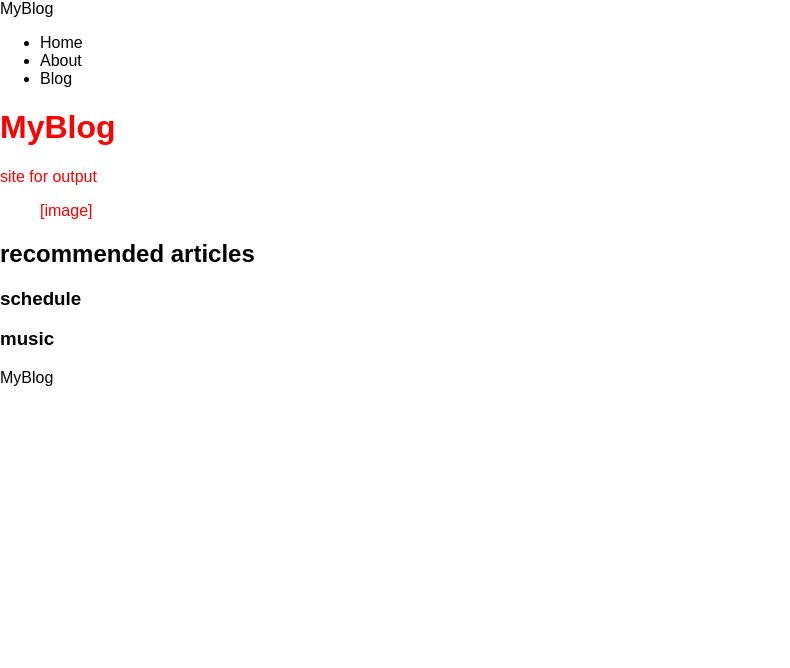
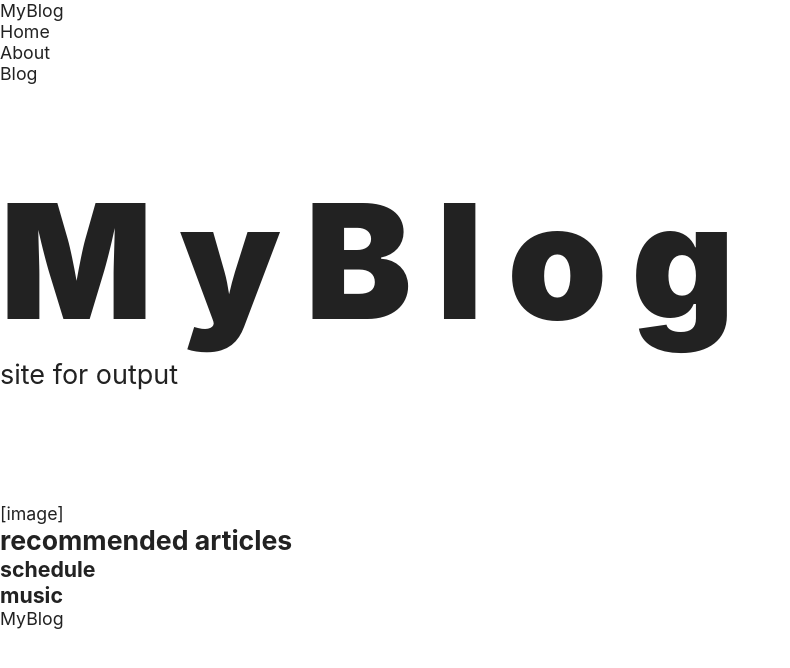
Before and after one commit to simultechnology/next-blog, a Next.js app: page / in a window 1280 px wide. Shown: the top 668 px of the page, without its empty margins (0-790 px from the left). Built offline with nearby package versions, Linux system fonts and the light colour scheme.

Commit message:
update some css files

```diff
--- a/components/hero.js
+++ b/components/hero.js
@@ -1,8 +1,12 @@
+import styles from 'styles/hero.module.css'
+
 export function Hero({ title, subtitle, imageOn = false }) {
   return (
     <Decoration>
-      <h1>{title}</h1>
-      <p>{subtitle}</p>
+      <div className={styles.text}>
+        <h1 className={styles.title}>{title}</h1>
+        <p className={styles.subtitle}>{subtitle}</p>
+      </div>
       {imageOn && <figure>[image]</figure>}
     </Decoration>
   )
@@ -10,7 +14,7 @@
 
 function Decoration(props) {
   return (
-    <div style={{ color: 'red'}}>
+    <div>
       {props.children}
     </div>
   )
--- a/pages/_app.js
+++ b/pages/_app.js
@@ -1,6 +1,5 @@
-import '../styles/globals.css'
+import 'styles/globals.css'
 import Layout from "@/components/layout";
-import 'styles/sample.css'
 
 function MyApp({ Component, pageProps }) {
   return (
--- a/pages/index.js
+++ b/pages/index.js
@@ -1,12 +1,8 @@
 import Head from 'next/head'
 import Image from 'next/image'
-import styles from '../styles/Home.module.css'
 import React from 'react'
 import Posts from "./posts";
-import {Header} from "@/components/header";
 import {Hero} from "@/components/hero";
-import {Footer} from "@/components/footer";
-import Layout from "@/components/layout";
 
 export default function Home() {
   return (
--- a/styles/Home.module.css
+++ /dev/null
@@ -1,129 +0,0 @@
-.container {
-  padding: 0 2rem;
-}
-
-.main {
-  min-height: 100vh;
-  padding: 4rem 0;
-  flex: 1;
-  display: flex;
-  flex-direction: column;
-  justify-content: center;
-  align-items: center;
-}
-
-.footer {
-  display: flex;
-  flex: 1;
-  padding: 2rem 0;
-  border-top: 1px solid #eaeaea;
-  justify-content: center;
-  align-items: center;
-}
-
-.footer a {
-  display: flex;
-  justify-content: center;
-  align-items: center;
-  flex-grow: 1;
-}
-
-.title a {
-  color: #0070f3;
-  text-decoration: none;
-}
-
-.title a:hover,
-.title a:focus,
-.title a:active {
-  text-decoration: underline;
-}
-
-.title {
-  margin: 0;
-  line-height: 1.15;
-  font-size: 4rem;
-}
-
-.title,
-.description {
-  text-align: center;
-}
-
-.description {
-  margin: 4rem 0;
-  line-height: 1.5;
-  font-size: 1.5rem;
-}
-
-.code {
-  background: #fafafa;
-  border-radius: 5px;
-  padding: 0.75rem;
-  font-size: 1.1rem;
-  font-family: Menlo, Monaco, Lucida Console, Liberation Mono, DejaVu Sans Mono,
-    Bitstream Vera Sans Mono, Courier New, monospace;
-}
-
-.grid {
-  display: flex;
-  align-items: center;
-  justify-content: center;
-  flex-wrap: wrap;
-  max-width: 800px;
-}
-
-.card {
-  margin: 1rem;
-  padding: 1.5rem;
-  text-align: left;
-  color: inherit;
-  text-decoration: none;
-  border: 1px solid #eaeaea;
-  border-radius: 10px;
-  transition: color 0.15s ease, border-color 0.15s ease;
-  max-width: 300px;
-}
-
-.card:hover,
-.card:focus,
-.card:active {
-  color: #0070f3;
-  border-color: #0070f3;
-}
-
-.card h2 {
-  margin: 0 0 1rem 0;
-  font-size: 1.5rem;
-}
-
-.card p {
-  margin: 0;
-  font-size: 1.25rem;
-  line-height: 1.5;
-}
-
-.logo {
-  height: 1em;
-  margin-left: 0.5rem;
-}
-
-@media (max-width: 600px) {
-  .grid {
-    width: 100%;
-    flex-direction: column;
-  }
-}
-
-@media (prefers-color-scheme: dark) {
-  .card,
-  .footer {
-    border-color: #222;
-  }
-  .code {
-    background: #111;
-  }
-  .logo img {
-    filter: invert(1);
-  }
-}
--- a/styles/globals.css
+++ b/styles/globals.css
@@ -1,26 +1,58 @@
-html,
-body {
-  padding: 0;
-  margin: 0;
-  font-family: -apple-system, BlinkMacSystemFont, Segoe UI, Roboto, Oxygen,
-    Ubuntu, Cantarell, Fira Sans, Droid Sans, Helvetica Neue, sans-serif;
+
+:root {
+    --white: #ffffff;
+    --gray-10: #eeeeee;
+    --gray-25: #aaaaaa;
+    --gray-50: #707070;
+    --gray-75: #444444;
+    --black: #222222;
+    --accent: #0d87e0;
+
+    /* タイポグラフィ(フォントサイズ)*/
+    --body: clamp(1rem, 0.95rem + 0.2vw, 1.125rem); /* 16-18px */
+    --display: clamp(4.5rem, 1.83rem + 11.34vw, 10rem); /* 72-160 */
+    --heading1: clamp(2rem, 1.3rem + 3vw, 4rem); /* 32-64px */
+    --heading2: calc(var(--body) * 1.5); /* 24-27px */
+    --heading3: calc(var(--body) * 1.2); /* 19.2-21.6px */
+    --small-heading2: clamp(0.875rem, 4vw - 1rem, 1.6875rem); /* 14-27px */
+    --small-heading3: calc(var(--small-heading2) * 0.86); /* 12-23px */
+
+    /* スペース(余白・間隔)*/
+    --space-xs: clamp(1.25rem, 1rem + 0.98vw, 1.875rem); /* 20-30px */
+    --space-sm: calc(var(--space-xs) * 1.5); /* 30-45px */
+    --space-md: calc(var(--space-xs) * 2); /* 40-60px */
+    --space-lg: calc(var(--space-xs) * 3); /* 60-90px */
+    --space-xl: calc(var(--space-xs) * 4); /* 80-120px */
+    --space-jump: clamp(1.25rem, 0.35rem + 3.8vw, 3.75rem); /* 20-60px */
 }
 
-a {
-  color: inherit;
-  text-decoration: none;
+/* 基本設定 */
+body {
+    color: var(--black);
+    font-family: -apple-system, BlinkMacSystemFont, 'Segoe UI', Helvetica, Arial, sans-serif;
+    font-size: var(--body);
 }
 
-* {
-  box-sizing: border-box;
+h1 {
+    font-size: var(--heading1);
+}
+h2 {
+    font-size: var(--heading2);
+}
+h3 {
+    font-size: var(--heading3);
 }
 
-@media (prefers-color-scheme: dark) {
-  html {
-    color-scheme: dark;
-  }
-  body {
-    color: white;
-    background: black;
-  }
+/* リセット */
+body, h1, h2, h3, p, figure, ul {
+    margin: 0;
+    padding: 0;
+    list-style: none;
 }
+*, *::before, *::after {
+    box-sizing: border-box;
+}
+a {
+    color: inherit;
+    text-decoration: none;
+}
--- /dev/null
+++ b/styles/hero.module.css
@@ -0,0 +1,15 @@
+
+.text {
+    padding-top: calc(var(--display) * 0.5);
+    padding-bottom: calc(var(--display) * 0.7)
+}
+
+.title {
+    font-size: var(--display);
+    font-weight: 900;
+    letter-spacing: 0.15em;
+}
+
+.subtitle {
+    font-size: var(--small-heading2);
+}
--- a/styles/sample.css
+++ /dev/null
@@ -1,4 +0,0 @@
-body {
-    margin: 0;
-    font-family: sans-serif;
-}
```
